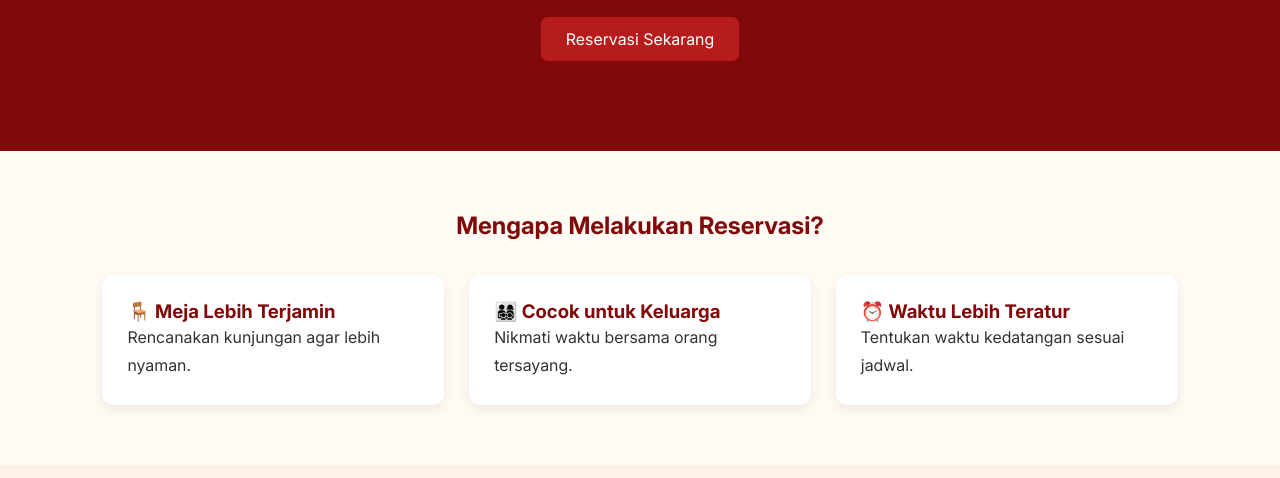
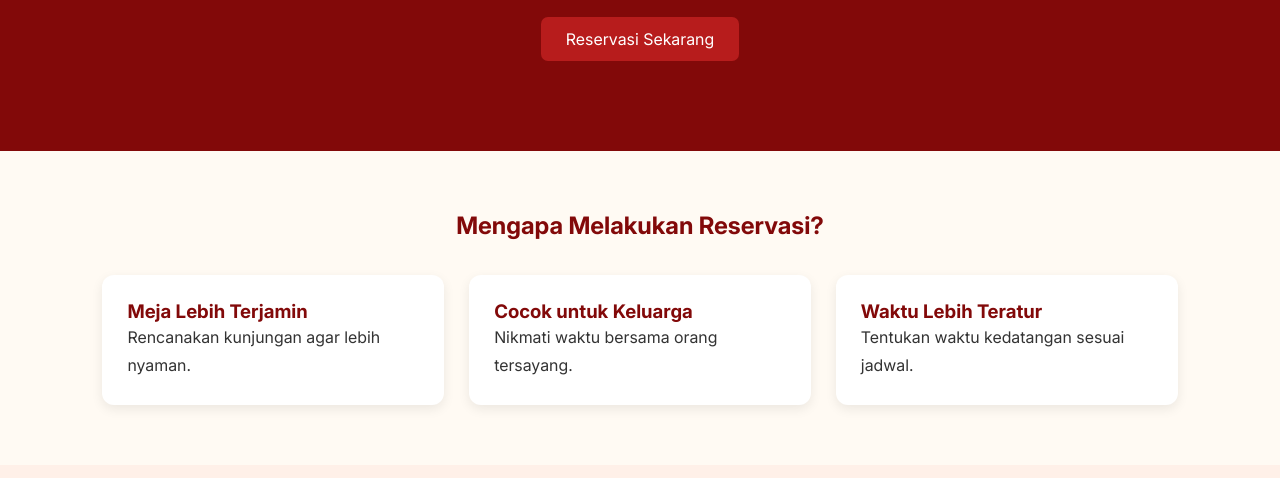
Before and after one commit to Kalveth/padang-restaurant, a plain HTML site: page pages/reservation.html in a window 1280 px wide. Shown: the part 322-800 px from the top of the page. Drawn offline with Linux system fonts and the light colour scheme; a script that the page names is missing.

Commit message:
Fix: remove emoji

```diff
--- a/pages/reservation.html
+++ b/pages/reservation.html
@@ -41,17 +41,17 @@
 
         <div class="reservation-grid">
             <article>
-                <h3>🪑 Meja Lebih Terjamin</h3>
+                <h3>Meja Lebih Terjamin</h3>
                 <p>Rencanakan kunjungan agar lebih nyaman.</p>
             </article>
 
             <article>
-                <h3>👨‍👩‍👧‍👦 Cocok untuk Keluarga</h3>
+                <h3>Cocok untuk Keluarga</h3>
                 <p>Nikmati waktu bersama orang tersayang.</p>
             </article>
 
             <article>
-                <h3>⏰ Waktu Lebih Teratur</h3>
+                <h3>Waktu Lebih Teratur</h3>
                 <p>Tentukan waktu kedatangan sesuai jadwal.</p>
             </article>
         </div>
```
